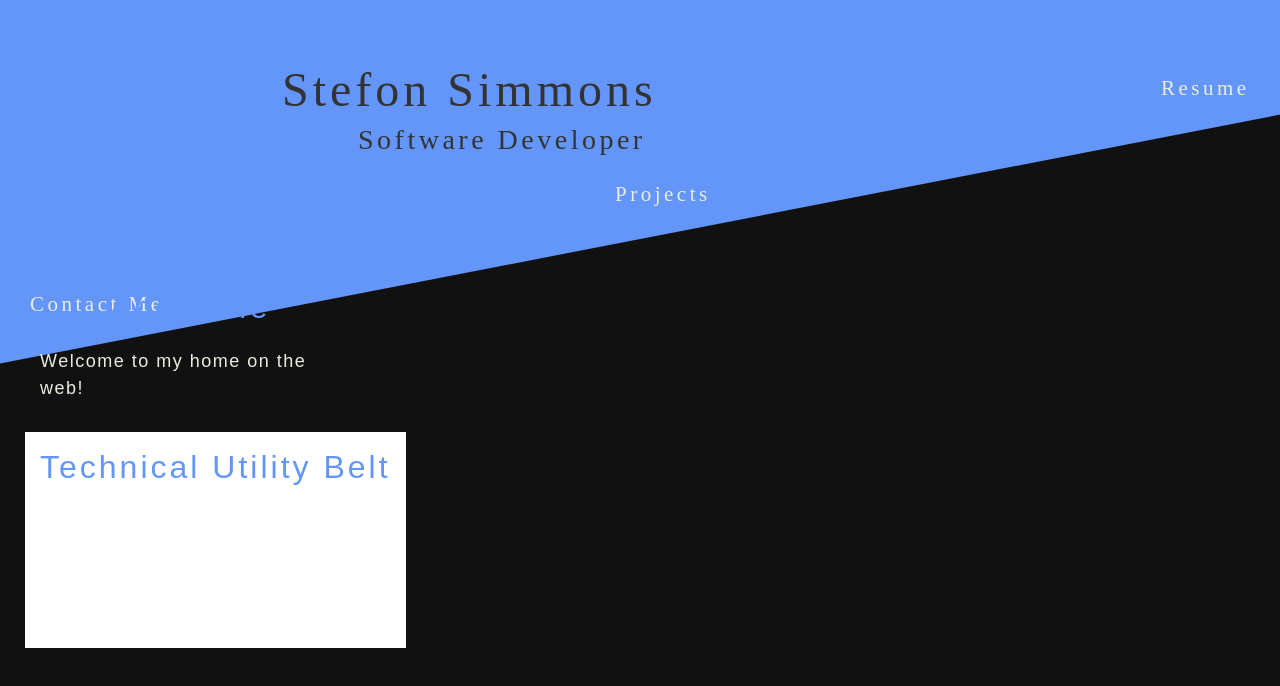
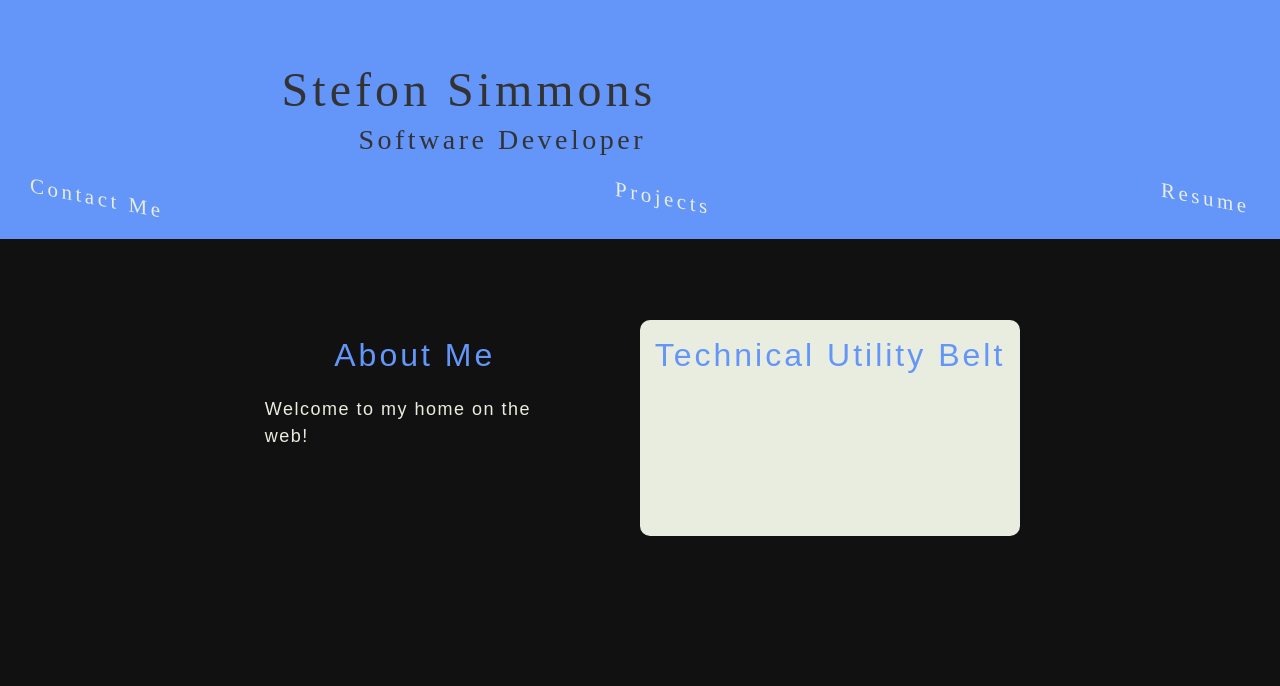
Before and after one commit to StefonSimmons/portfolio, a React (Create React App) app in the folder portfolio_app/: page /about in a window 1280 px wide. Shown: the top 686 px of the page. Built offline with nearby package versions, Linux system fonts and the light colour scheme.

Commit message:
changed the layout

```diff
--- a/portfolio_app/src/components/AboutMe.jsx
+++ b/portfolio_app/src/components/AboutMe.jsx
@@ -3,15 +3,12 @@ import styled from 'styled-components'
 
 const AboutContainer = styled.main`
   display: flex;
-  justify-content: flex-end;
-  flex-direction: column;
-  position: relative;
-  top: -6vh;
+  justify-content: center;
   font-family: 'Ubuntu Condensed', sans-serif;
 
 `
 const AboutSection = styled.section`
-  margin: 0 25px;
+  margin: 0px 25px;
   width: 300px;
   padding: 10px 15px;
   letter-spacing: 1.5px;
@@ -22,7 +19,6 @@ export const Header = styled.h1`
   text-align: center;
   font-size: 32px;
   letter-spacing: 3px;
-  // text-decoration: underline;
   line-height: 1.6;
   color: rgb(100,150,250)
 `
@@ -32,10 +28,10 @@ const Statement = styled.p`
   color: #e8eddf
 `
 const TechSection = styled.section`
-  margin: 0 25px;
+  margin: 0 35px;
+  border-radius: 10px;
   padding: 10px 15px;
-  background: white;
-  width: max-content;
+  background: #e8eddf
 `
 const ToolBelt = styled.div`
   display: grid;
--- a/portfolio_app/src/components/Header.jsx
+++ b/portfolio_app/src/components/Header.jsx
@@ -5,7 +5,7 @@ import styled from 'styled-components'
 const DiagonalBlock = styled.div`
   position: relative;
   top: -150px;
-  transform: skewY(-11deg);
+  // transform: skewY(-11deg);
   background-color: rgb(100,150,250);
   height: 40vh;
 `
@@ -19,13 +19,13 @@ const Header = styled.div`
   color: #333333
 `
 const Name = styled.h1`
-  transform: skewY(11deg);
+  // transform: skewY(11deg);
   margin: 0 22vw;
   font-size: 48px;
   letter-spacing: 4px;
 `
 const Title = styled.h2`
-  transform: skewY(11deg);
+  // transform: skewY(11deg);
   margin: 0 28vw;
   font-size: 28px;
   letter-spacing: 3.5px;
--- a/portfolio_app/src/components/Navigation.jsx
+++ b/portfolio_app/src/components/Navigation.jsx
@@ -5,6 +5,9 @@ import { Link } from 'react-router-dom'
 const Nav = styled.nav`
   position: relative;
   background-color: rgb(100,150,250);
+  // position: fixed;
+  top: 0;
+  width: 100%
 `
 
 const List = styled.ul`
@@ -12,7 +15,6 @@ const List = styled.ul`
   flex-direction: row;
   justify-content: space-between;
   align-items: flex-start;
-
 `
 const NavItem = styled.li`
   padding: 15px;
@@ -76,6 +78,7 @@ export default function Navigation() {
     }
   }
 
+  // CHANGE OBJECT NAMES BELOW TO SYMANTIC NAMES
 
   return (
     <>
--- a/portfolio_app/src/components/Projects.jsx
+++ b/portfolio_app/src/components/Projects.jsx
@@ -9,7 +9,7 @@ const Main = styled.main`
   justify-content: center;
 `
 const Prj = styled.div`
-  background: rgba(3,3,3,.4);
+  background: #e8eddf;
   width: 350px;
   padding: 15px 35px;
   margin: 0 35px;
--- a/portfolio_app/src/components/Resume/Education.js
+++ b/portfolio_app/src/components/Resume/Education.js
@@ -12,8 +12,8 @@ export default function Education() {
     return (
       <Block>
         <FlexBlock>
-          <DetailsHeader>{ed.institution}</DetailsHeader>
-          <Location>{ed.conferralDate}</Location>
+          <DetailsHeader>{ed.institution},</DetailsHeader>
+          <Location>{ed.location}</Location>
         </FlexBlock>
       <List>
         <Phrase>{ed.major}</Phrase>
--- a/portfolio_app/src/components/Resume/Resume.jsx
+++ b/portfolio_app/src/components/Resume/Resume.jsx
@@ -11,13 +11,13 @@ const Border = styled.div`
   display: flex;
   justify-content: center;
   flex-direction: column;
-  background-color: lightblue;
 `
 const Page = styled.main`
   margin: 25px 96px;
   padding: 48px;
   text-align: left;
-  background-color: white;
+  background-color: #e8eddf;
+  border-radius: 15px;
   font-family: 'Fira Sans', sans-serif;
 `
 const ResumeHeader = styled.header`
```
